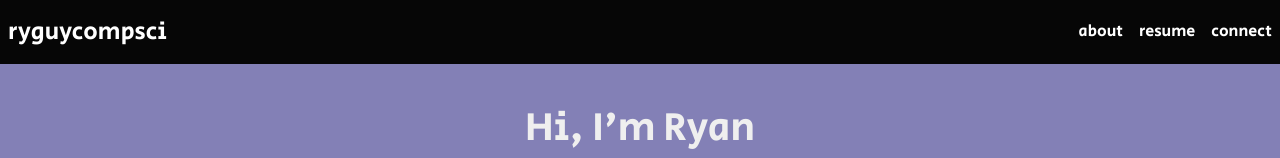
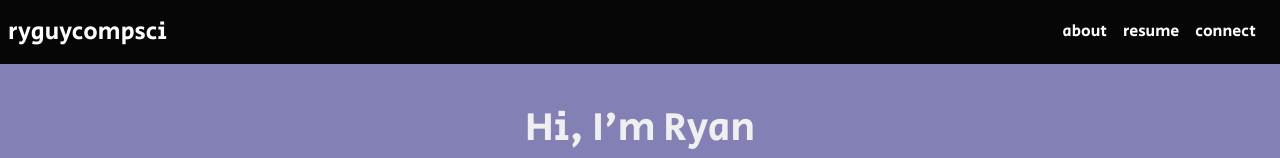
Before and after one commit to RyGuyCompSci/site, a React (Create React App) app: page / in a window 1280 px wide. Shown: the top 158 px of the page. Built offline with nearby package versions, Linux system fonts and the light colour scheme.

Commit message:
Fix navigation padding

```diff
--- a/src/components/Navigation.css
+++ b/src/components/Navigation.css
@@ -12,6 +12,7 @@
     background: var(--transluscent-black);
     backdrop-filter: blur(var(--blur-amt));
     -webkit-backdrop-filter: blur(var(--blur-amt));
+    padding-right: 16px;
 }
 
 .nav a {
```
